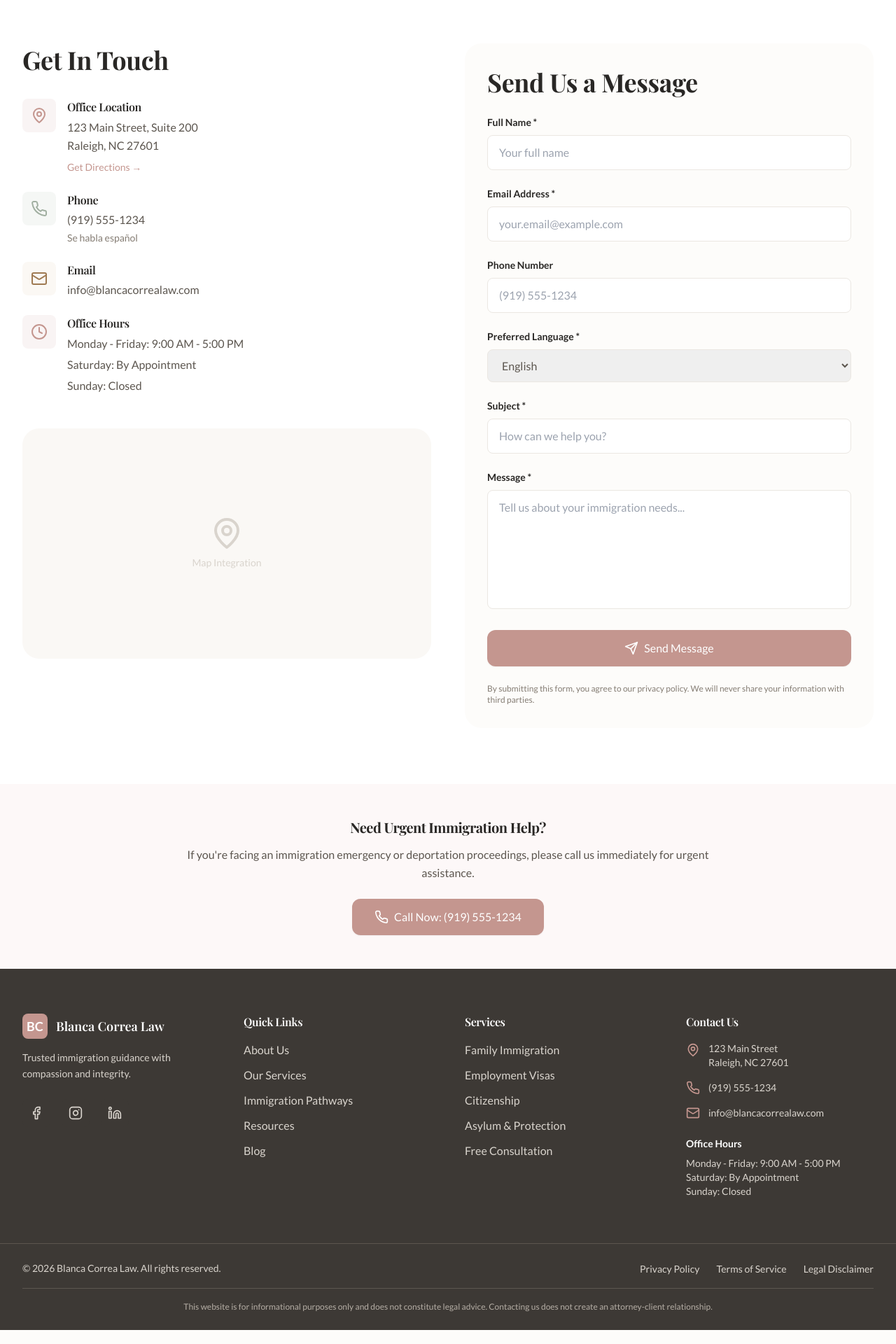
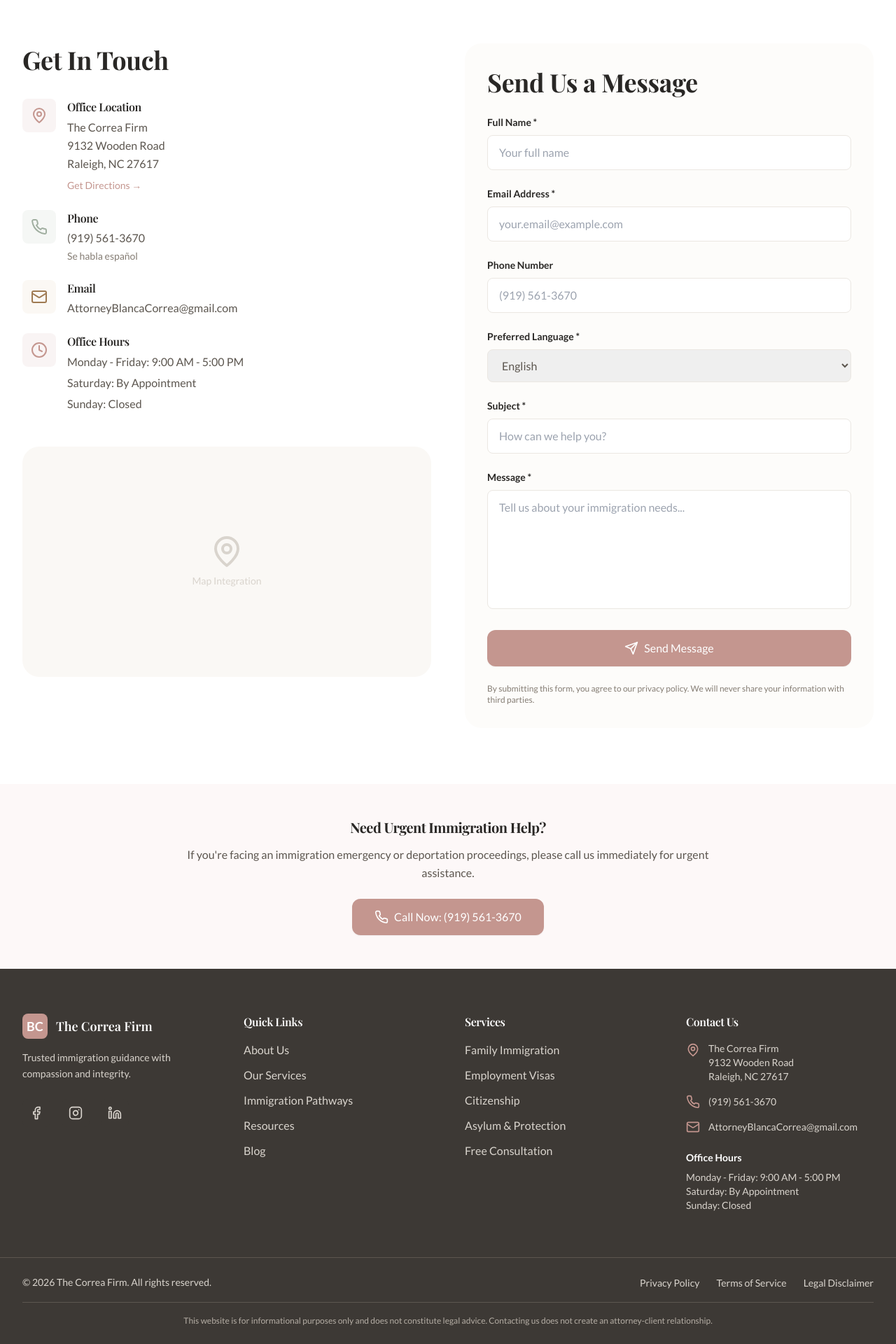
Before and after one commit to brianstittsr/windsurf_blancacorrealaw, a Next.js app in the folder frontend/: page /contact in a window 1280 px wide. Shown: the part 640-2560 px from the top of the page at 70% size. Built offline with nearby package versions, Linux system fonts and the light colour scheme; a web font is replaced by a local one.

Commit message:
Add Vercel configuration for deployment

```diff
--- a/frontend/src/app/contact/page.tsx
+++ b/frontend/src/app/contact/page.tsx
@@ -112,8 +112,9 @@ export default function ContactPage() {
                   <div>
                     <h3 className="font-semibold text-neutral-900 mb-1">Office Location</h3>
                     <p className="text-neutral-700">
-                      123 Main Street, Suite 200<br />
-                      Raleigh, NC 27601
+                      The Correa Firm<br />
+                      9132 Wooden Road<br />
+                      Raleigh, NC 27617
                     </p>
                     <a
                       href="https://maps.google.com"
@@ -136,10 +137,10 @@ export default function ContactPage() {
                   <div>
                     <h3 className="font-semibold text-neutral-900 mb-1">Phone</h3>
                     <a
-                      href="tel:+19195551234"
+                      href="tel:+19195613670"
                       className="text-neutral-700 hover:text-secondary transition-colors"
                     >
-                      (919) 555-1234
+                      (919) 561-3670
                     </a>
                     <p className="text-sm text-neutral-600 mt-1">
                       Se habla español
@@ -157,10 +158,10 @@ export default function ContactPage() {
                   <div>
                     <h3 className="font-semibold text-neutral-900 mb-1">Email</h3>
                     <a
-                      href="mailto:info@blancacorrealaw.com"
+                      href="mailto:AttorneyBlancaCorrea@gmail.com"
                       className="text-neutral-700 hover:text-accent-700 transition-colors"
                     >
-                      info@blancacorrealaw.com
+                      AttorneyBlancaCorrea@gmail.com
                     </a>
                   </div>
                 </div>
@@ -248,7 +249,7 @@ export default function ContactPage() {
                       value={formData.phone}
                       onChange={handleChange}
                       className="w-full px-4 py-3 rounded-lg border border-neutral-300 focus:border-primary focus:ring-2 focus:ring-primary/20 outline-none transition-all"
-                      placeholder="(919) 555-1234"
+                      placeholder="(919) 561-3670"
                     />
                   </div>
 
@@ -363,11 +364,11 @@ export default function ContactPage() {
               please call us immediately for urgent assistance.
             </p>
             <a
-              href="tel:+19195551234"
+              href="tel:+19195613670"
               className="btn-primary inline-flex items-center gap-2"
             >
               <Phone className="w-5 h-5" />
-              Call Now: (919) 555-1234
+              Call Now: (919) 561-3670
             </a>
           </div>
         </div>
--- a/frontend/src/app/page.tsx
+++ b/frontend/src/app/page.tsx
@@ -53,16 +53,6 @@ export default function Home() {
 
             {/* Hero Image */}
             <div className="relative hidden lg:flex justify-end">
-              <div className="relative">
-                {/* Decorative statue background */}
-                <div className="absolute -left-16 top-1/2 -translate-y-1/2 w-48 h-64 opacity-20">
-                  <Image
-                    src="/images/statue-liberty.jpg"
-                    alt=""
-                    fill
-                    className="object-contain"
-                  />
-                </div>
               <div className="relative z-10 rounded-2xl overflow-hidden shadow-xl">
                 <Image
                   src="/images/lawyer-consultation.jpg"
@@ -72,7 +62,6 @@ export default function Home() {
                   className="object-cover"
                   priority
                 />
-                </div>
               </div>
             </div>
           </div>
--- a/frontend/src/components/Footer.tsx
+++ b/frontend/src/components/Footer.tsx
@@ -17,7 +17,7 @@ export default function Footer() {
               </div>
               <div>
                 <div className="font-serif font-semibold text-white text-lg leading-tight">
-                  Blanca Correa Law
+                  The Correa Firm
                 </div>
               </div>
             </div>
@@ -126,20 +126,21 @@ export default function Footer() {
               <li className="flex gap-3">
                 <MapPin className="w-5 h-5 text-primary flex-shrink-0 mt-0.5" />
                 <div className="text-sm">
-                  123 Main Street<br />
-                  Raleigh, NC 27601
+                  The Correa Firm<br />
+                  9132 Wooden Road<br />
+                  Raleigh, NC 27617
                 </div>
               </li>
               <li className="flex gap-3">
                 <Phone className="w-5 h-5 text-primary flex-shrink-0" />
-                <a href="tel:+19195551234" className="text-sm hover:text-white transition-colors">
-                  (919) 555-1234
+                <a href="tel:+19195613670" className="text-sm hover:text-white transition-colors">
+                  (919) 561-3670
                 </a>
               </li>
               <li className="flex gap-3">
                 <Mail className="w-5 h-5 text-primary flex-shrink-0" />
-                <a href="mailto:info@blancacorrealaw.com" className="text-sm hover:text-white transition-colors">
-                  info@blancacorrealaw.com
+                <a href="mailto:AttorneyBlancaCorrea@gmail.com" className="text-sm hover:text-white transition-colors">
+                  AttorneyBlancaCorrea@gmail.com
                 </a>
               </li>
             </ul>
@@ -160,7 +161,7 @@ export default function Footer() {
         <div className="container-custom py-6">
           <div className="flex flex-col md:flex-row justify-between items-center gap-4 text-sm">
             <p>
-              © {currentYear} Blanca Correa Law. All rights reserved.
+              © {currentYear} The Correa Firm. All rights reserved.
             </p>
             <div className="flex gap-6">
               <Link href="/privacy" className="hover:text-white transition-colors">
--- a/frontend/src/components/Navigation.tsx
+++ b/frontend/src/components/Navigation.tsx
@@ -51,11 +51,11 @@ export default function Navigation() {
           <div className="hidden lg:flex items-center gap-4">
             {/* Phone */}
             <a
-              href="tel:+19195551234"
+              href="tel:+19195613670"
               className="flex items-center gap-2 text-sm text-neutral-600 hover:text-primary transition-colors"
             >
               <Phone className="w-4 h-4" />
-              <span className="hidden xl:inline">(919) 555-1234</span>
+              <span className="hidden xl:inline">(919) 561-3670</span>
             </a>
 
             {/* CTA Button */}
@@ -99,11 +99,11 @@ export default function Navigation() {
               <div className="pt-4 border-t border-neutral-200 flex flex-col gap-3">
                 {/* Phone Mobile */}
                 <a
-                  href="tel:+19195551234"
+                  href="tel:+19195613670"
                   className="flex items-center gap-2 px-4 py-3 rounded-lg bg-secondary-50 text-secondary-700 hover:bg-secondary-100 font-medium transition-colors"
                 >
                   <Phone className="w-5 h-5" />
-                  <span>(919) 555-1234</span>
+                  <span>(919) 561-3670</span>
                 </a>
 
                 {/* CTA Mobile */}
```
Also changed, not shown: frontend/vercel.json (added), 1 other file (tests, documents, lock files or other folders). Lines whose indentation alone changed are shown as unchanged.
